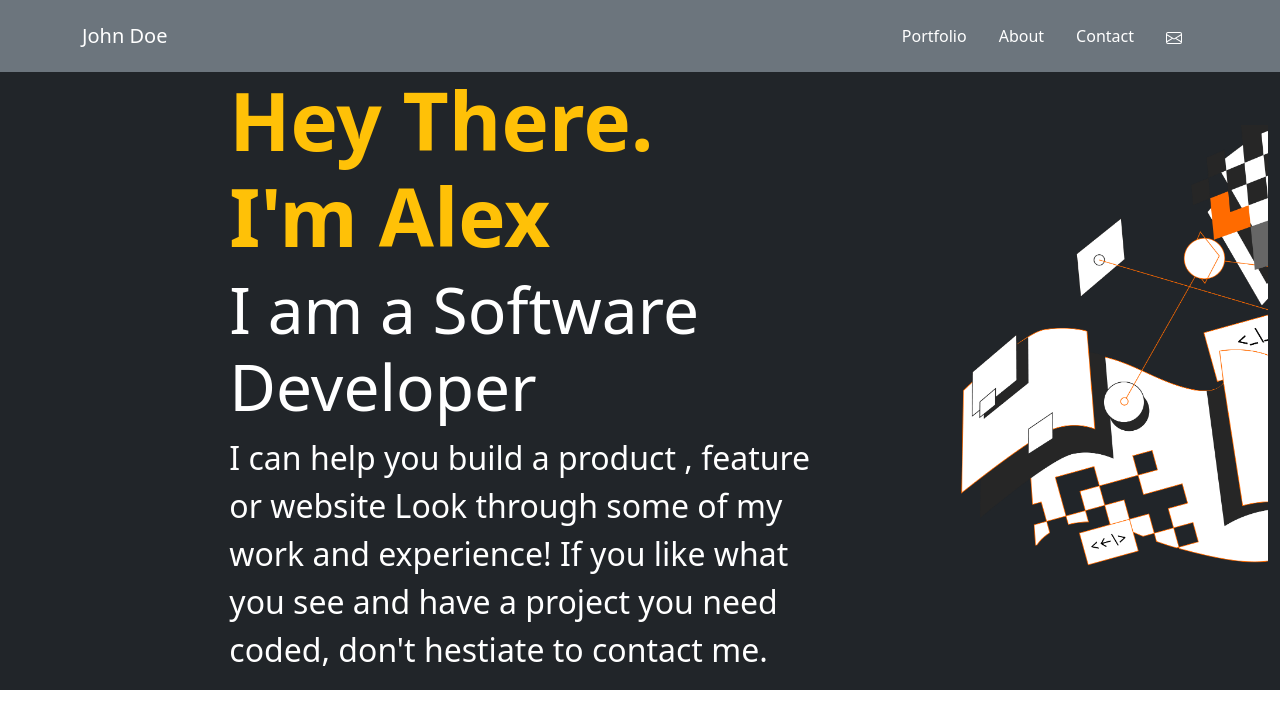
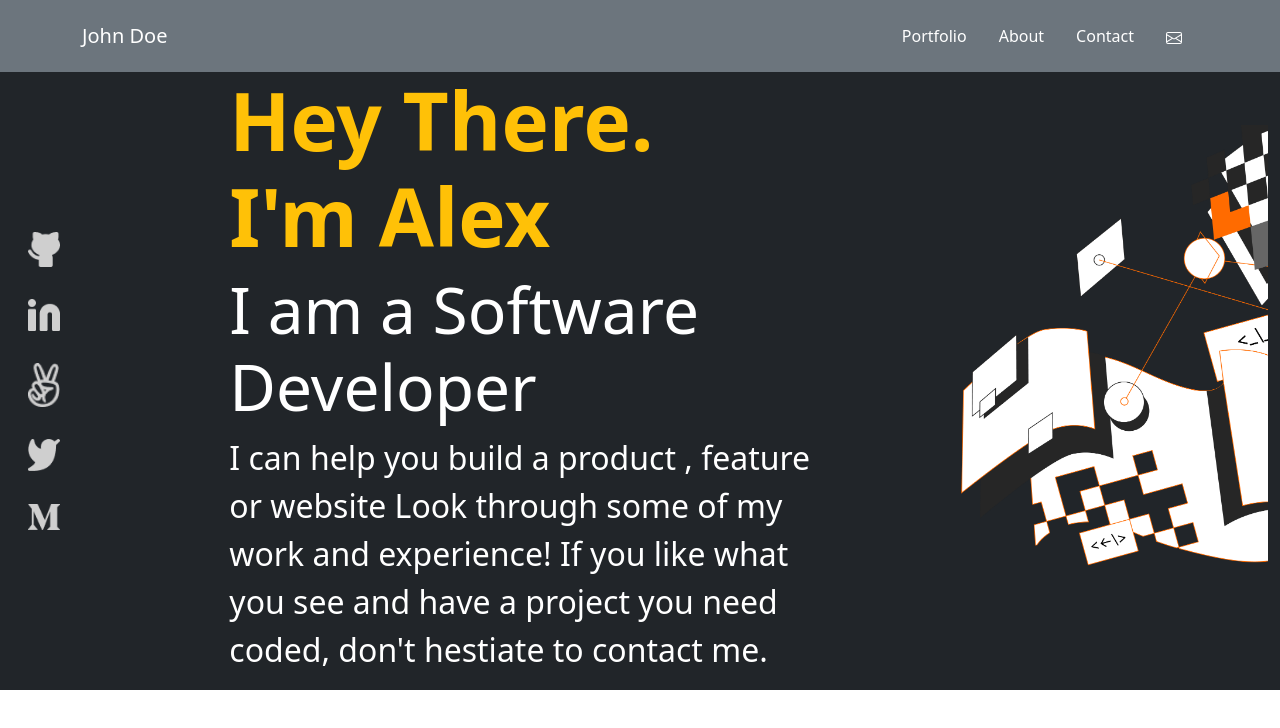
Before and after one commit to Alhajideen/Portfolio-with-bootstrap, a plain HTML site: page index.html in a window 1280 px wide. Drawn offline with nearby package versions, Linux system fonts and the light colour scheme.

Commit message:
Add icon links to hero section

```diff
--- a/index.html
+++ b/index.html
@@ -57,7 +57,15 @@
       <section class="hero">
         <div class="container-fluid bg-dark">
           <div class="row align-items-center gx-5">
-            <div class="col-2"></div>
+            <div class="col-2">
+              <div class="d-flex flex-column">
+                <a class="m-3" href="#"><img src="./img/github.png" alt="Github icon" width="32">                </a>
+                <a class="m-3" href="#"><img src="./img/Linkedin-icon.png" alt="Linkedin icon" width="32">                </a>
+                <a  class="m-3" href="#"><img src="./img/angel-list.png" alt="angel-list icon" width="32">                </a>
+                <a class="m-3" href="#"><img src="./img/twitter.png" alt="twitter icon" width="32">                </a>
+                <a class="m-3" href="#"><img src="./img/medium.png" alt="Medium icon "width="32">                </a>
+              </div>
+            </div>
             <div class="col-6">
               <h1 class="text-warning display-1 fw-bold">Hey There.<br>I'm Alex</h1>
               <h2 class=" text-white display-3">I am a Software Developer</h2>
```
Also changed, not shown: img/Linkedin-icon.png (added), img/angel-list.png (added), img/github.png (added), img/medium.png (added), img/twitter.png (added).
